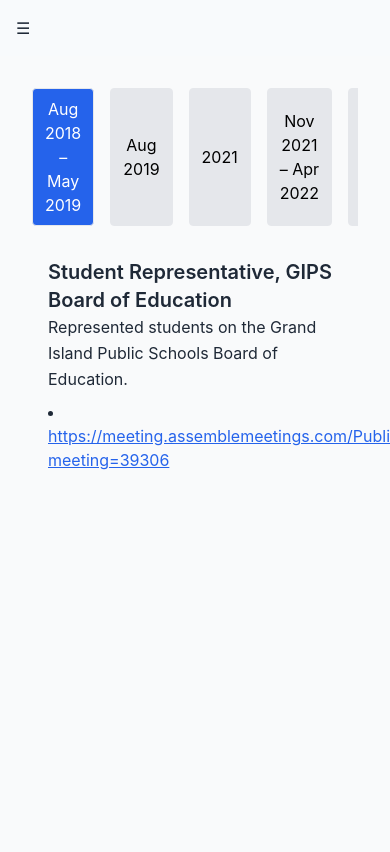
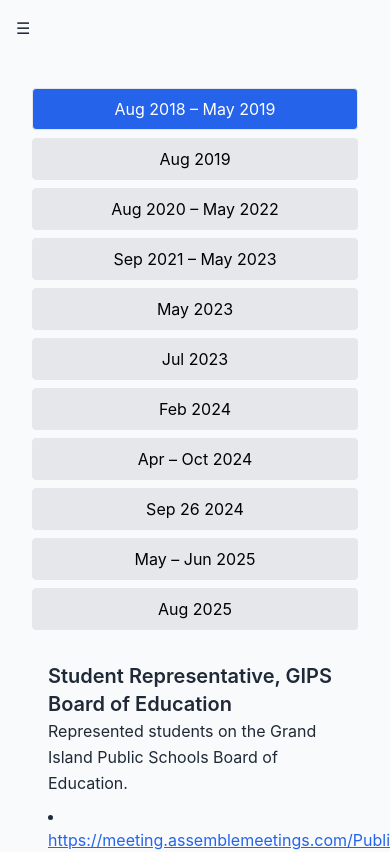
Before and after one commit to luisitinrodriguez2001-cloud/Luisitin, a Next.js app in the folder luis-site/: page / in a window 390 px wide. Shown: the top 852 px of the page. Built offline with nearby package versions, Linux system fonts and the light colour scheme.

Commit message:
feat: update timeline and improve mobile layout

```diff
--- a/luis-site/data/timeline.json
+++ b/luis-site/data/timeline.json
@@ -1,6 +1,7 @@
 [
   {
     "date": "Aug 2018 – May 2019",
+    "startDate": "2018-08-01",
     "title": "Student Representative, GIPS Board of Education",
     "description": "Represented students on the Grand Island Public Schools Board of Education.",
     "links": [
@@ -9,60 +10,74 @@
   },
   {
     "date": "Aug 2019",
+    "startDate": "2019-08-01",
     "title": "Began dual-degree program at UNO",
-    "description": "Started pursuing Economics and Mathematics degrees at the University of Nebraska at Omaha."
-  },
-  {
-    "date": "2021",
-    "title": "Undergraduate recognition and honor societies",
-    "description": "Joined recognition and honor societies; see awards index for details.",
+    "description": "Started pursuing Economics and Mathematics degrees at the University of Nebraska at Omaha.",
     "links": [
-      "https://www.unomaha.edu/special-events/student-honors-convocation/awards/index.php"
+      "https://www.unomaha.edu"
     ]
   },
   {
-    "date": "Nov 2021 – Apr 2022",
-    "title": "Financial Representative Intern, Northwestern Mutual",
-    "description": "Served as a Financial Representative Intern at Northwestern Mutual."
+    "date": "Aug 2020 – May 2022",
+    "startDate": "2020-08-01",
+    "title": "Club Leadership",
+    "description": "Held leadership roles in student clubs at UNO."
   },
   {
-    "date": "Mar 2022",
-    "title": "Presented finite-field numerical ranges research at UNO SRCAF",
-    "description": "Presented research on finite-field numerical ranges at the UNO Student Research and Creative Activity Fair.",
+    "date": "Sep 2021 – May 2023",
+    "startDate": "2021-09-01",
+    "title": "Honors Thesis Research",
+    "description": "Conducted honors thesis research on finite-field numerical ranges.",
     "links": [
       "https://digitalcommons.unomaha.edu/srcaf/2022/schedule/95/"
     ]
   },
   {
-    "date": "Apr 2022 – Feb 2024",
-    "title": "Financial Planning Analyst, Ludacka Wealth Partners",
-    "description": "Worked as a Financial Planning Analyst for Ludacka Wealth Partners."
+    "date": "May 2023",
+    "startDate": "2023-05-01",
+    "title": "Married Madison",
+    "description": "Married high school sweetheart Madison."
   },
   {
-    "date": "May 2023",
-    "title": "Graduated UNO with 4.0 GPAs; Married Madison",
-    "description": "Graduated with dual degrees and married high school sweetheart Madison."
+    "date": "Jul 2023",
+    "startDate": "2023-07-01",
+    "title": "Passed FINRA Series 7 & 63 Exams",
+    "description": "Earned FINRA Series 7 and 63 licenses."
   },
   {
-    "date": "Feb 2024 – Present",
-    "title": "Actuarial Analyst, Telos Actuarial",
-    "description": "Joined Telos Actuarial as an Actuarial Analyst.",
+    "date": "Feb 2024",
+    "startDate": "2024-02-01",
+    "title": "Joined Telos Actuarial",
+    "description": "Started as an actuarial analyst at Telos Actuarial.",
     "links": [
       "https://www.telosactuarial.com/about"
     ]
   },
   {
-    "date": "July 2024",
-    "title": "Profile in GIPS Rise Newsletter; Harvest speaker announcement",
-    "description": "Featured in the GIPS Rise Newsletter and announced as a Harvest speaker.",
+    "date": "Apr – Oct 2024",
+    "startDate": "2024-04-01",
+    "title": "Completed Actuarial Exams FM, P, SRM, and PA",
+    "description": "Passed exams FM, P, SRM, and PA between April and October 2024."
+  },
+  {
+    "date": "Sep 26 2024",
+    "startDate": "2024-09-26",
+    "title": "Harvest Gala Speaker",
+    "description": "Delivered a speech at the GIPS Foundation Harvest fundraising gala.",
     "links": [
-      "https://gipsfoundation.org/alumni/rise-newsletter/newsletters/2024/july-2024-copy-copy.html",
       "https://my.onecause.com/event/organizations/sf-0013c00001zv03cAAA/events/vevt%3A58ff120c-6989-4bd7-95ab-d2430df558d0/home/story"
     ]
   },
   {
-    "date": "May–June 2025",
+    "date": "May – Jun 2025",
+    "startDate": "2025-05-01",
     "title": "Super Secret Special Project",
     "description": "Details coming soon; stay tuned."
+  },
+  {
+    "date": "Aug 2025",
+    "startDate": "2025-08-01",
+    "title": "Present Day",
+    "description": "Continuing to pursue personal and professional growth."
   }
 ]
--- a/luis-site/src/components/Timeline.tsx
+++ b/luis-site/src/components/Timeline.tsx
@@ -3,13 +3,16 @@ import events from "../../data/timeline.json";
 
 type TimelineEvent = {
   date: string;
+  startDate: string;
   title: string;
   description: string;
   links?: string[];
 };
 
 export default function Timeline() {
-  const data = events as TimelineEvent[];
+  const data = (events as TimelineEvent[]).sort(
+    (a, b) => new Date(a.startDate).getTime() - new Date(b.startDate).getTime()
+  );
   const [active, setActive] = useState(0);
   const sectionRefs = useRef<(HTMLDivElement | null)[]>([]);
   const navRefs = useRef<(HTMLButtonElement | null)[]>([]);
@@ -33,14 +36,17 @@ export default function Timeline() {
 
   return (
     <div>
-      <div className="flex overflow-x-auto space-x-4 pb-4" role="tablist">
+      <div
+        className="flex flex-col sm:flex-row sm:overflow-x-auto sm:space-x-4 space-y-2 sm:space-y-0 pb-4"
+        role="tablist"
+      >
         {data.map((ev, i) => (
           <button
             key={ev.title}
             ref={(el) => {
               navRefs.current[i] = el;
             }}
-            className={`px-3 py-2 rounded border focus:outline-none focus:ring-2 focus:ring-blue-500 ${i === active ? "bg-blue-600 text-white" : "bg-gray-200 text-black"}`}
+            className={`w-full sm:w-auto px-3 py-2 rounded border focus:outline-none focus:ring-2 focus:ring-blue-500 ${i === active ? "bg-blue-600 text-white" : "bg-gray-200 text-black"}`}
             role="tab"
             tabIndex={0}
             aria-selected={i === active}
```
